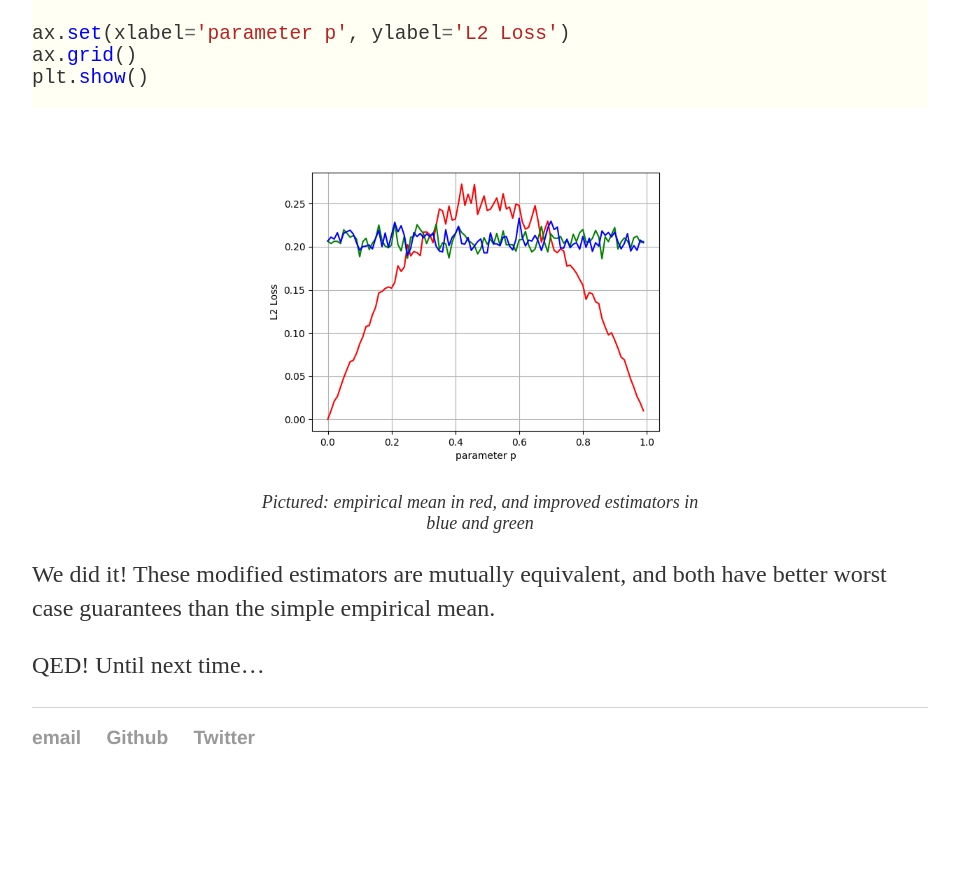
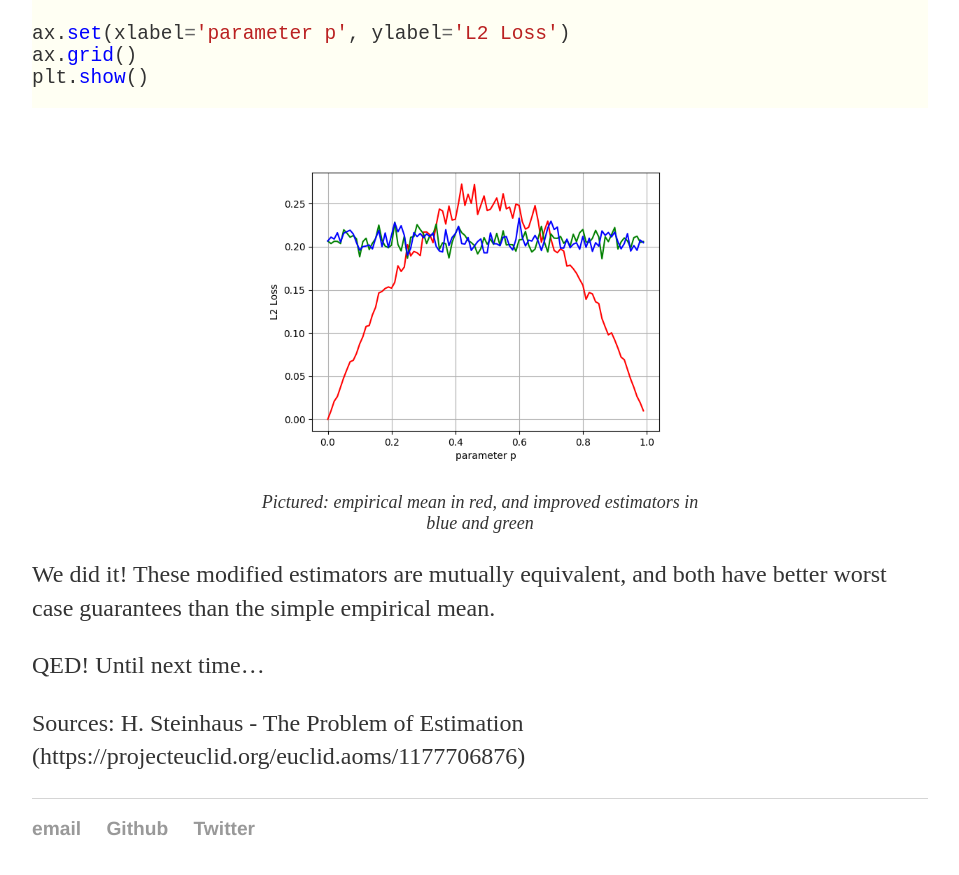
Before and after one commit to AdamVenis/adamvenis.github.io, a Jekyll site: the page built from _posts/2020-08-31-making-estimates.md, in a window 1280 px wide and 900 px high, scrolled down 6093 px. Shown: the top 875 px of the window, without its empty margins (160-1119 px from the left). Built offline with Jekyll 4.4.1, drawn with Linux system fonts in a browser that asks for light colours; our own code applies the rules of GitHub Pages for plain Markdown files; formulas are drawn with MathJax 3; before the commit the page ends 6902 px from its top, so only the background shows below that.

Commit message:
add estimation source

```diff
--- a/_posts/2020-08-31-making-estimates.md
+++ b/_posts/2020-08-31-making-estimates.md
@@ -159,3 +159,7 @@ plt.show()
 We did it! These modified estimators are mutually equivalent, and both have better worst case guarantees than the simple empirical mean.
 
 QED! Until next time...
+
+
+Sources:
+H. Steinhaus - The Problem of Estimation (https://projecteuclid.org/euclid.aoms/1177706876)
```
